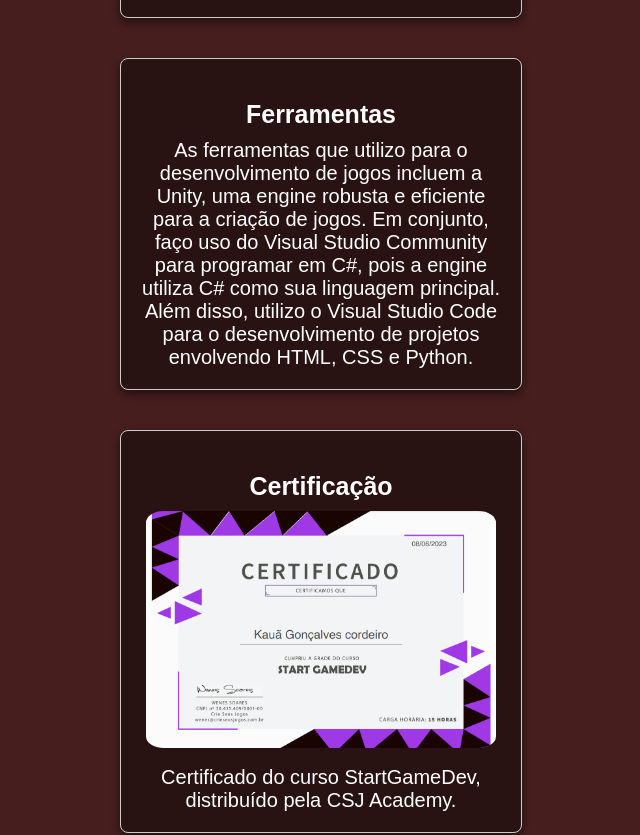
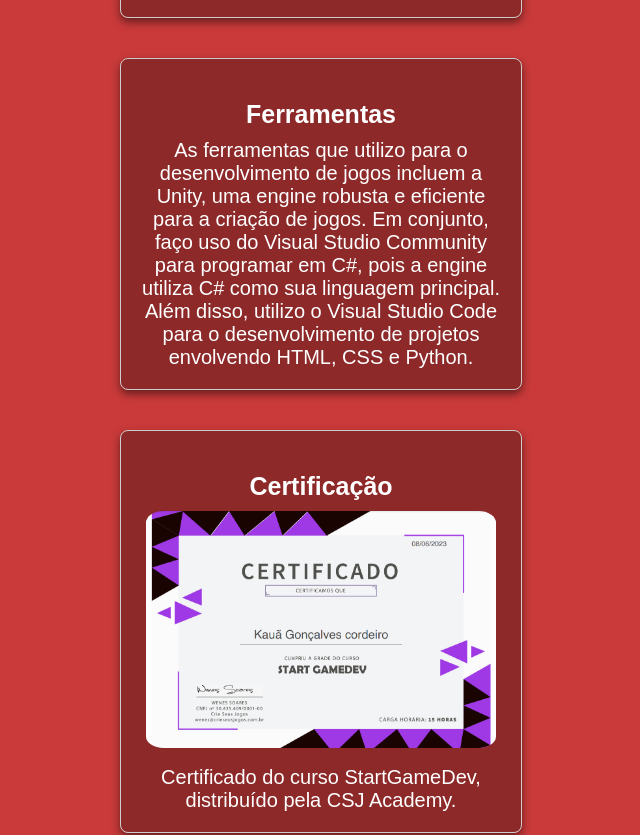
Before and after one commit to Drodde1/portfolio, a plain HTML site: page index.html in a window 1280 px wide. Shown: the part 1965-2800 px from the top of the page, without its empty margins (319-959 px from the left). Drawn offline with Linux system fonts and the light colour scheme.

Commit message:
Update Color Design

```diff
--- a/index.css
+++ b/index.css
@@ -1,6 +1,6 @@
 /* Estilos globais */
 body {
-    background-color: rgb(70, 30, 30);
+    background-color: rgb(202, 58, 58);
     color: rgb(255, 255, 255);
     font-family: sans-serif;
     margin: 0;
@@ -37,7 +37,7 @@
     width: 60%; /* Use uma largura percentual para melhorar a adaptabilidade a dispositivos móveis */
     max-width: 360px; /* Limita a largura máxima */
     box-shadow: 0 4px 8px rgba(0, 0, 0, 0.5);
-    background-color: rgba(0, 0, 0, 0.411);
+    background-color: rgba(0, 0, 0, 0.301);
 }
 
 .card img {
@@ -61,7 +61,7 @@
     width: 60%; /* Use uma largura percentual para melhorar a adaptabilidade a dispositivos móveis */
     max-width: 360px; /* Limita a largura máxima */
     box-shadow: 0 4px 8px rgba(0, 0, 0, 0.5);
-    background-color: rgba(0, 0, 0, 0.411);
+    background-color: rgba(0, 0, 0, 0.301);
 }
 
 .card-2 img {
@@ -81,7 +81,7 @@
     width: 60%; /* Use uma largura percentual para melhorar a adaptabilidade a dispositivos móveis */
     max-width: 360px; /* Limita a largura máxima */
     box-shadow: 0 4px 8px rgba(0, 0, 0, 0.5);
-    background-color: rgba(0, 0, 0, 0.411);
+    background-color: rgba(0, 0, 0, 0.301);
 }
 
 .card-3 img{
@@ -101,7 +101,7 @@
     width: 60%; /* Use uma largura percentual para melhorar a adaptabilidade a dispositivos móveis */
     max-width: 360px; /* Limita a largura máxima */
     box-shadow: 0 4px 8px rgba(0, 0, 0, 0.5);
-    background-color: rgba(0, 0, 0, 0.411);
+    background-color: rgba(0, 0, 0, 0.301);
 }
 
 .card-5 img{
```
